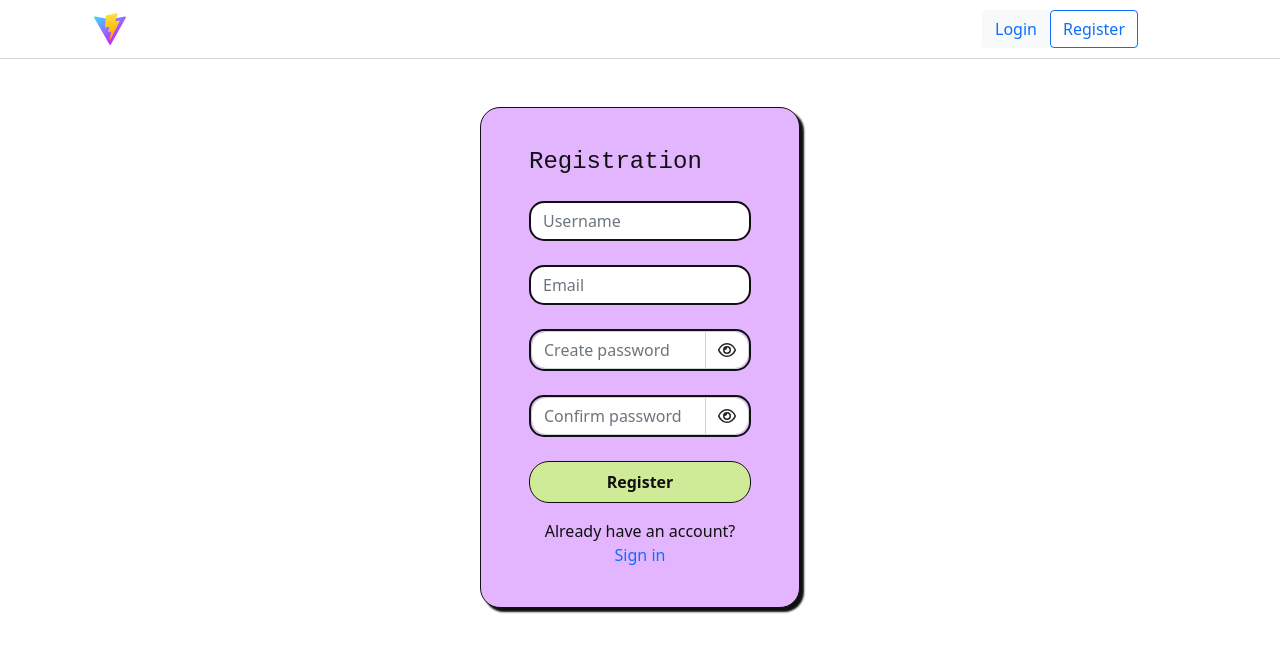
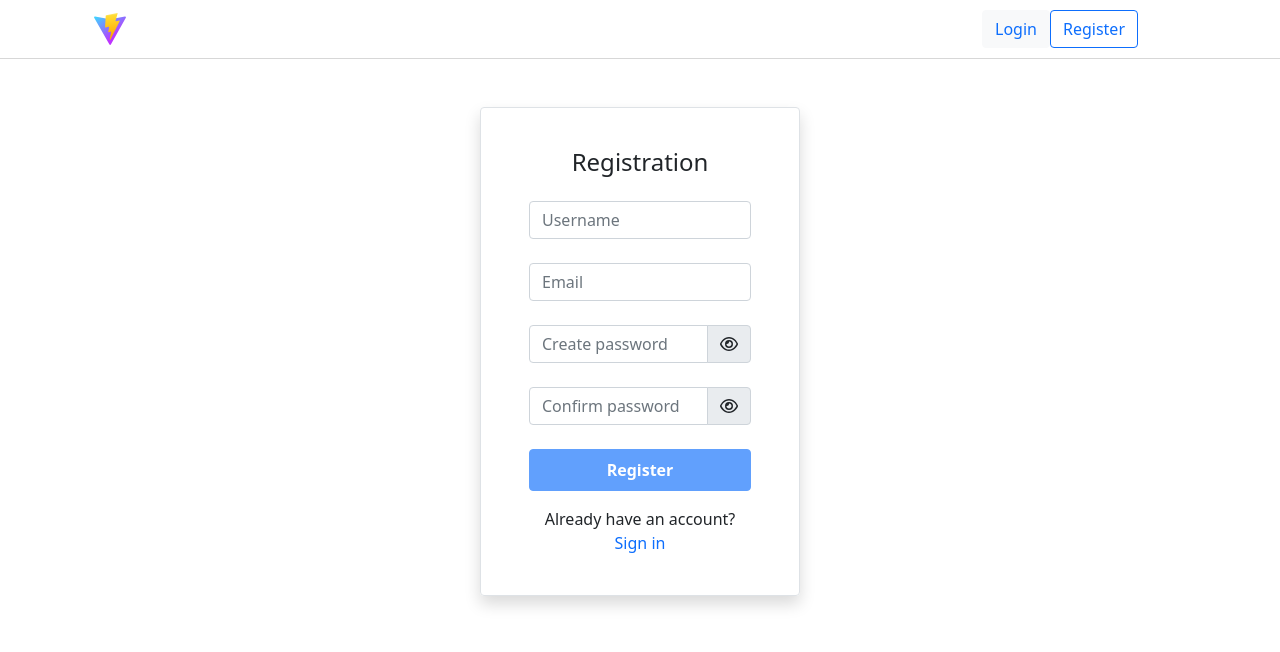
Before and after one commit to myhrindra194/Blog-Frontend, a React (Vite) app: page /register in a window 1280 px wide. Shown: the top 652 px of the page. Built offline with nearby package versions, Linux system fonts and the light colour scheme.

Commit message:
Update login and registration page

```diff
--- a/src/index.css
+++ b/src/index.css
@@ -2,61 +2,8 @@
   background-color: white;
   border-bottom: solid 1.5px #d7d7d7;
 }
-button {
-  color: #101010;
-}
 
-#email:focus,
-#userName:focus,
-#password:focus,
-#confirmPassword:focus {
-  box-shadow: none;
-}
 
-.buttonLogin, .buttonRegister {
-  background-color: #d0Eb97;
-  color: #101010;
-  margin: 0px 0px;
-}
-
-.buttonLogin:hover {
-  background-color: #c4ee6a;
-}
-
-button, .loginPage, .registerPage {
-  border-radius: 20px;
-  border: solid #101010 1px;
-}
-
-.loginPage, .registerPage {
-  box-shadow: 4px 4px 2px #101010;
-  color: #101010;
-  background-color: #e3b5FF;
-}
-
-#email, #userName, .inputGroup {
-  border: solid #101010 2px;
-  border-radius: 15px;
-}
-
-#password, #confirmPassword {
-  border-top-left-radius: 15px;
-  border-bottom-left-radius: 15px;
-}
-
-.icon {
-  background-color: white;
-  border-radius: 15px;
-}
-
-.dashboardLink {
-  padding: 10px;
-}
-.dashboardLink:hover {
-  background: #d0Eb97;
-  border-radius: 15px;
-
-}
 img{
   object-fit: cover;
 }
--- a/src/pages/LoginPage.jsx
+++ b/src/pages/LoginPage.jsx
@@ -1,5 +1,6 @@
 import { useState } from "react";
 import {
+  Button,
   Form,
   FormGroup,
   Input,
@@ -59,8 +60,8 @@ export default function LoginPage() {
   };
 
   return (
-    <div className="container py-4 px-5 mt-5 col-xl-3 col-lg-4 col-md-8 col-sm-10 loginPage">
-      <h4 className="my-3" style={{ fontFamily: "monospace" }}>
+    <div className="container py-4 px-5 mt-5 col-xl-3 col-lg-4 col-md-8 col-sm-10 border shadow rounded">
+      <h4 className="my-3 text-center">
         Login page
       </h4>
       <Form action="" onSubmit={(e) => handleSubmit(e)}>
@@ -104,7 +105,8 @@ export default function LoginPage() {
             </InputGroupText>
           </InputGroup>
         </FormGroup>
-        <button
+        <Button
+          color="primary"
           className="my-3 py-2 w-100 fw-bold buttonLogin"
           disabled={!isFormValid() || isLoading}
         >
@@ -115,7 +117,7 @@ export default function LoginPage() {
           ) : (
             "Sign in"
           )}
-        </button>
+        </Button>
       </Form>
       <p className="text-center mt-2">
         Don&apos;t have an account?
--- a/src/pages/RegistrationPage.jsx
+++ b/src/pages/RegistrationPage.jsx
@@ -1,5 +1,6 @@
 import { useState } from "react";
 import {
+  Button,
   Form,
   FormGroup,
   Input,
@@ -63,10 +64,8 @@ export default function RegistrationPage() {
   };
 
   return (
-    <div className="registerPage container py-4 px-5 my-5 col-xl-3 col-lg-4 col-md-8 col-sm-12">
-      <h4 className="my-3" style={{ fontFamily: "monospace" }}>
-        Registration
-      </h4>{" "}
+    <div className="registerPage container py-4 px-5 my-5 col-xl-3 col-lg-4 col-md-8 col-sm-12 border shadow rounded">
+      <h4 className="my-3 text-center">Registration</h4>{" "}
       <Form action="" onSubmit={(e) => handleSubmit(e)}>
         <FormGroup>
           <Input
@@ -158,7 +157,8 @@ export default function RegistrationPage() {
             </InputGroupText>
           </InputGroup>
         </FormGroup>
-        <button
+        <Button
+          color="primary"
           className="buttonRegister w-100 py-2 fw-bold mt-2"
           disabled={!isFormValid() || isLoading}
         >
@@ -169,7 +169,7 @@ export default function RegistrationPage() {
           ) : (
             "Register"
           )}
-        </button>
+        </Button>
       </Form>
       <p className="text-center my-3">
         Already have an account?
```
